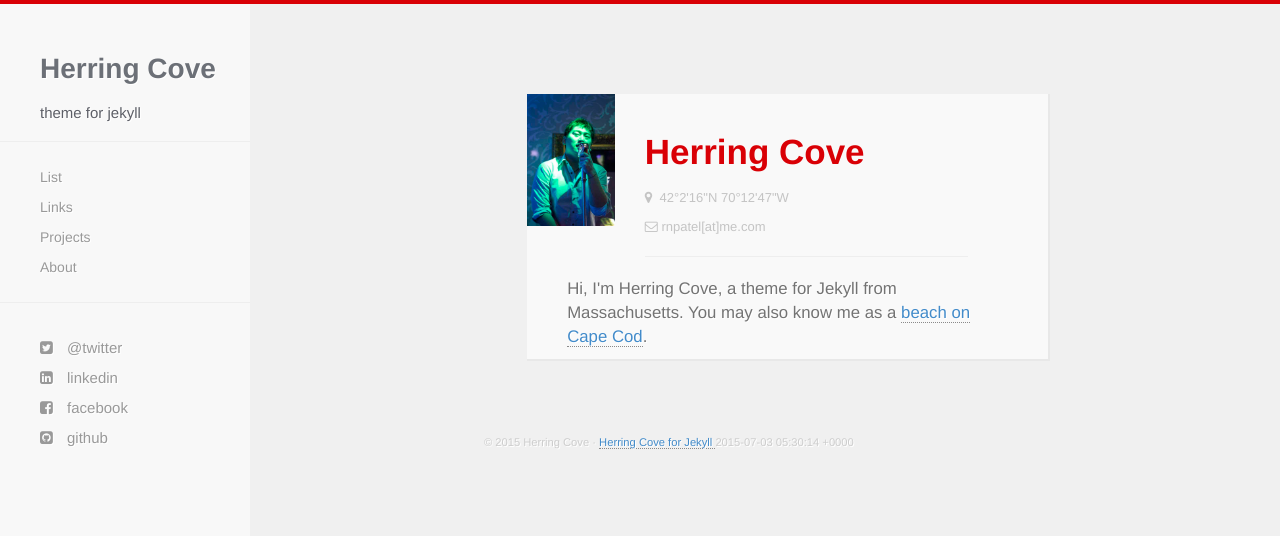
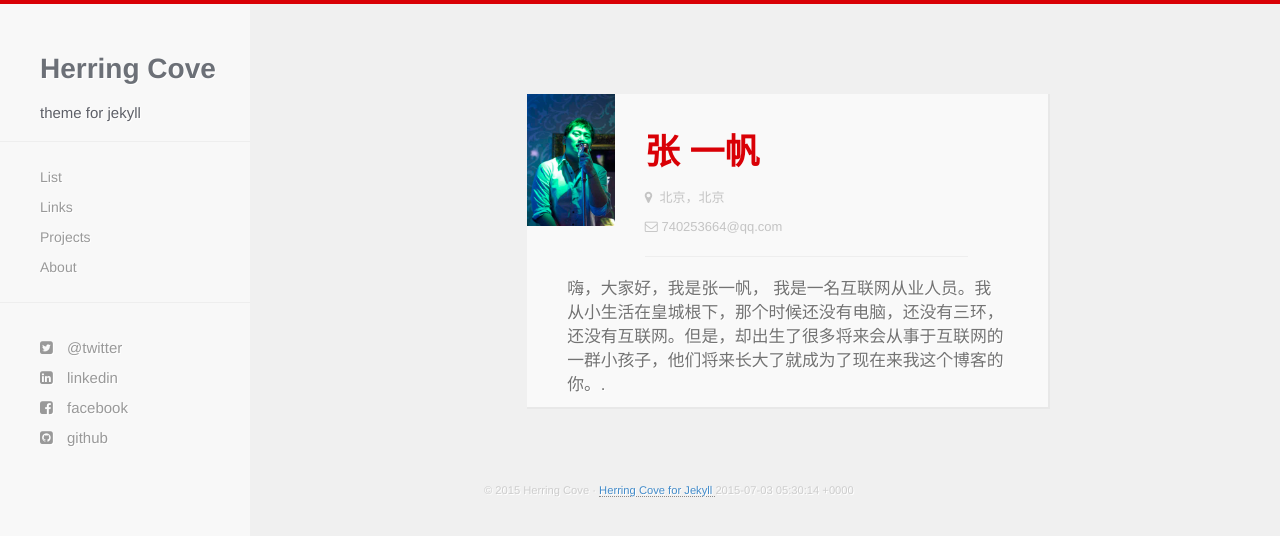
Before and after one commit to naffan2014/naffan2014.github.io, a Jekyll site: the page built from about.html, in a window 1280 px wide. Shown: the top 536 px of the page. Built offline with Jekyll 4.4.1, drawn with Linux system fonts in a browser that asks for light colours; nearby versions of some CDN libraries; Markdown is read by kramdown in place of the engine named in the settings.

Commit message:
no message

```diff
--- a/about.html
+++ b/about.html
@@ -10,15 +10,15 @@ title: About
             <img src="{{ site.baseurl }}/images/self.jpg">
           </div>
           <div class="col-md-9">
-            <h1>Herring Cove</h1>
-            <p><i class="fa fa-map-marker"></i>&nbsp;&nbsp;42°2'16"N   70°12'47"W</p>
-            <p><i class="fa fa-envelope-o"></i>&nbsp;rnpatel[at]me.com </p>
+            <h1>张 一帆</h1>
+            <p><i class="fa fa-map-marker"></i>&nbsp;&nbsp;北京，北京</p>
+            <p><i class="fa fa-envelope-o"></i>&nbsp;740253664@qq.com </p>
             <hr />
           </div>
         </div>
         <div class="row">
           <div class="col-md-12 letter">
-            <p>Hi, I'm Herring Cove, a theme for Jekyll from Massachusetts. You may also know me as a <a href="http://wikimapia.org/38526/Herring-Cove-Beach">beach on Cape Cod</a>.</p>
+            <p>嗨，大家好，我是张一帆， 我是一名互联网从业人员。我从小生活在皇城根下，那个时候还没有电脑，还没有三环，还没有互联网。但是，却出生了很多将来会从事于互联网的一群小孩子，他们将来长大了就成为了现在来我这个博客的你。</a>.</p>
           </div>
         </div>
     </div>
```
